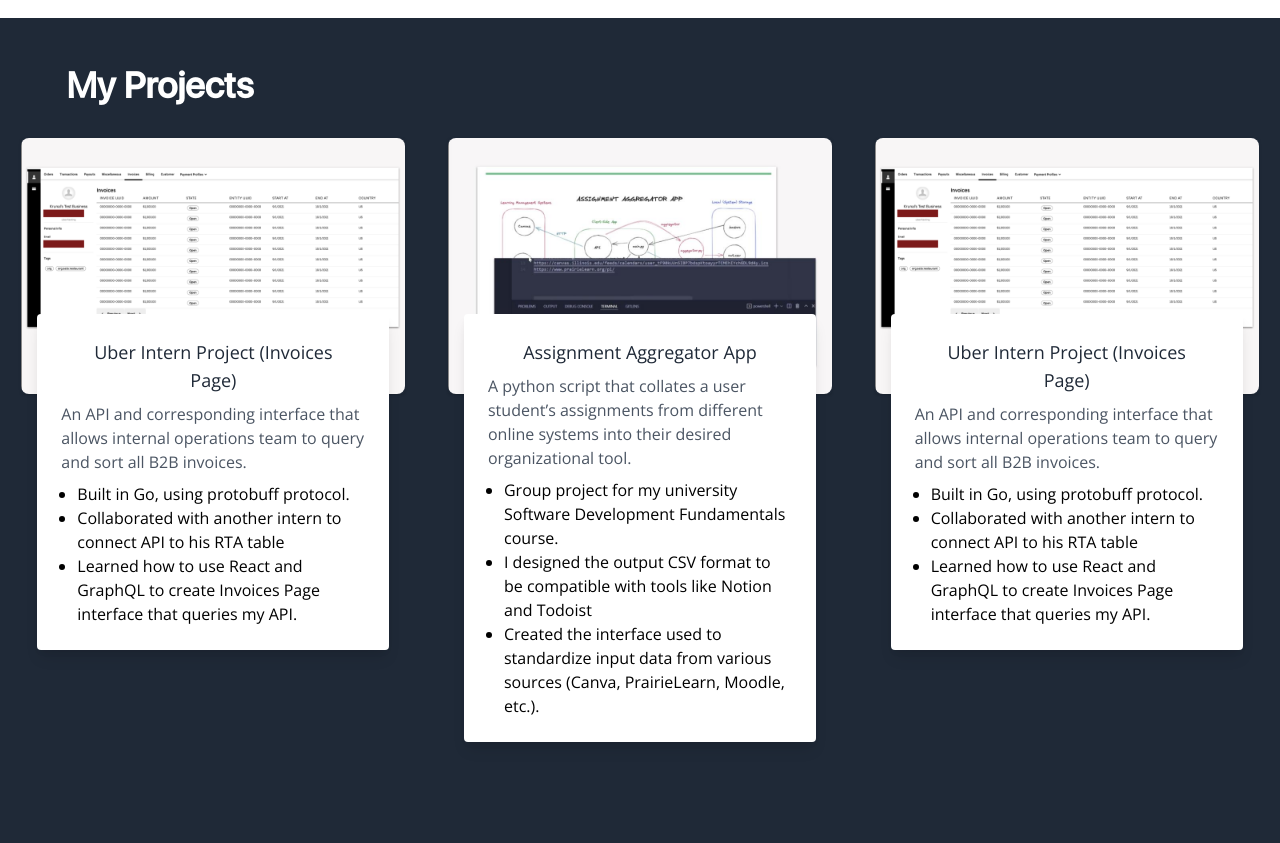
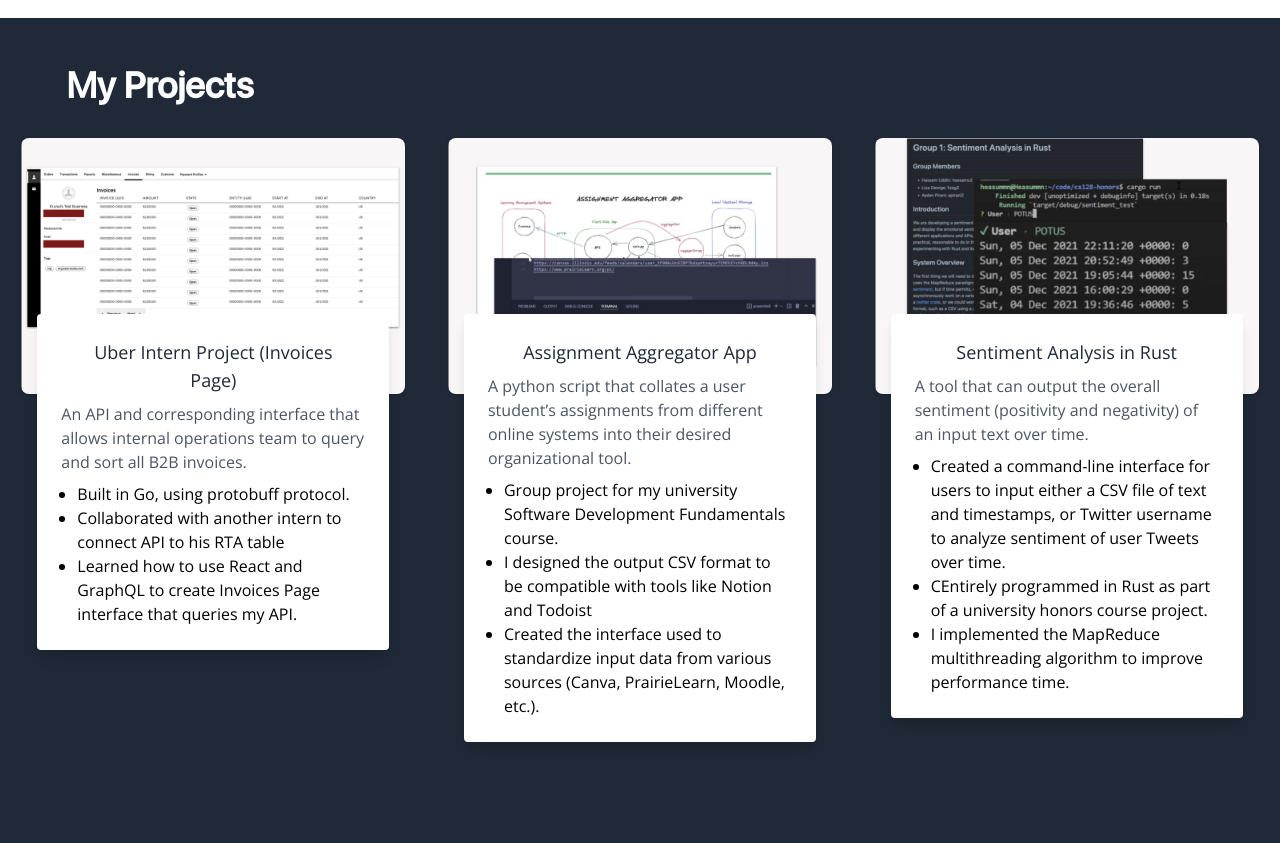
Before and after one commit to lizageorge/dev-portfolio, a plain HTML site: page index.html in a window 1280 px wide. Shown: the part 2220-3063 px from the top of the page. Drawn offline with nearby package versions, Linux system fonts and the light colour scheme.

Commit message:
added sentiment analyer

```diff
--- a/index.html
+++ b/index.html
@@ -206,15 +206,15 @@
                     </div>
                     <div class="xl:w-1/3 sm:w-5/12 sm:max-w-xs relative mb-10 lg:mb-20 xl:max-w-sm lg:w-1/2 w-full mx-auto sm:mx-0">
                         <div class="shadow h-64 rounded z-10">
-                            <img loading="lazy" src="./assets/images/InvoicesPageCensored.png" alt="" class="h-full w-full object-cover overflow-hidden rounded-lg" />
+                            <img loading="lazy" src="./assets/images/SentimentAnalyzerSCs.jpg" alt="" class="h-full w-full object-cover overflow-hidden rounded-lg" />
                         </div>
                         <div class="px-6 py-3 sm:py-6 shadow-lg w-11/12 mx-auto -mt-20 bg-white rounded z-20 relative">
-                            <h4 class="px-2 text-gray-800 text-lg text-center mb-2">Uber Intern Project (Invoices Page)</h4>
-                            <p class="text-gray-600 mb-2"> An API and corresponding interface that allows internal operations team to query and sort all B2B invoices. </p>
-                            <ul class="list-disc pl-4 marker:text-blue-500">
-                                <li>Built in Go, using protobuff protocol. </li>
-                                <li>Collaborated with another intern to connect API to his RTA table </li>
-                                <li>Learned how to use React and GraphQL to create Invoices Page interface that queries my API. </li>
+                            <h4 class="px-2 text-gray-800 text-lg text-center mb-2"> Sentiment Analysis in Rust  </h4>
+                            <p class="text-gray-600 mb-2"> A tool that can output the overall sentiment (positivity and negativity) of an input text over time.  </p>
+                            <ul class="list-disc pl-4 marker:text-blue-s500">
+                                <li>Created a command-line interface for users to input either a CSV file of text and timestamps, or Twitter username to analyze sentiment of user Tweets over time.  </li>
+                                <li>CEntirely programmed in Rust as part of a university honors course project.  </li>
+                                <li>I implemented the MapReduce multithreading algorithm to improve performance time.  </li>
                             </ul>
                         </div>
                     </div>
```
Also changed, not shown: assets/images/SentimentAnalyzerSCs.jpg (added).
